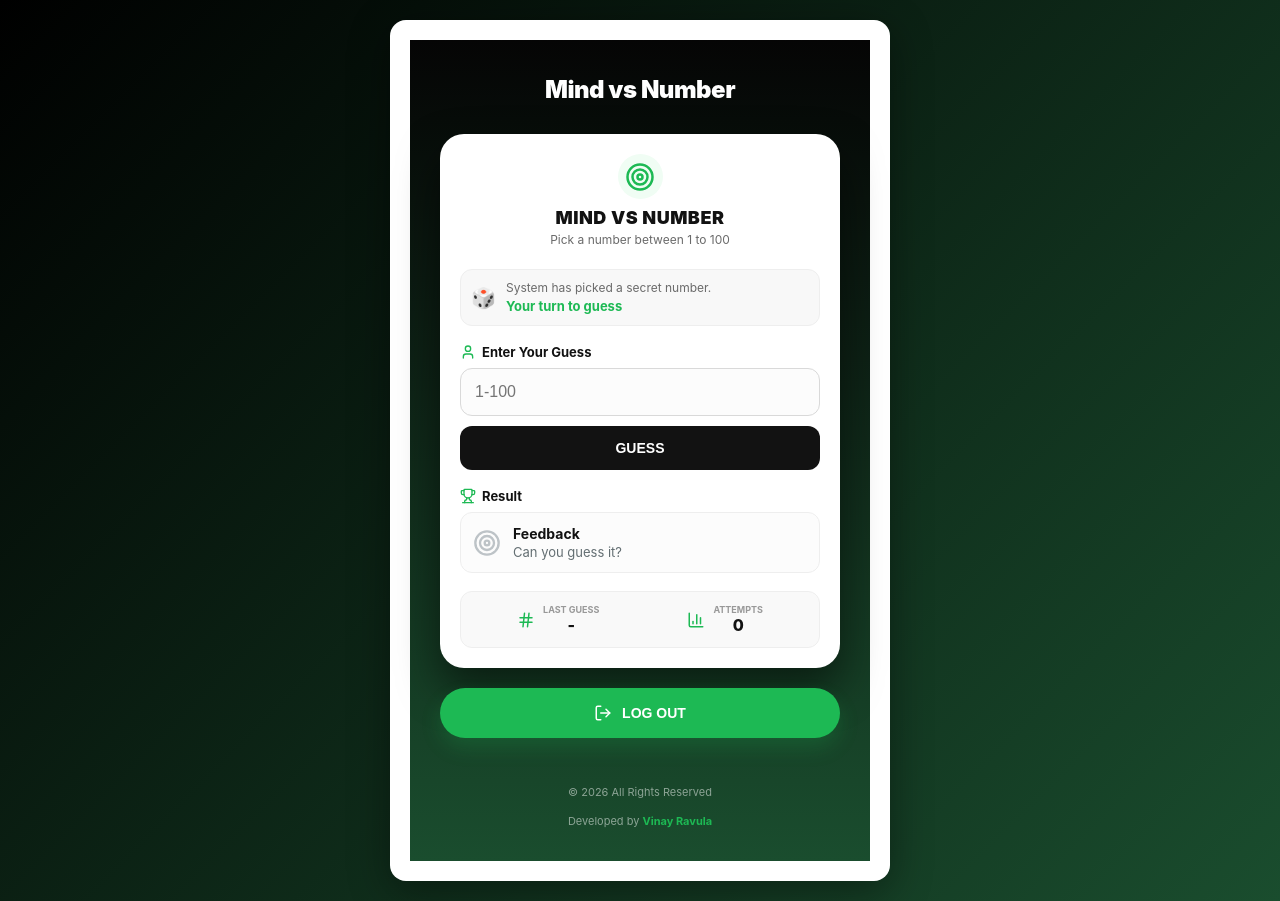
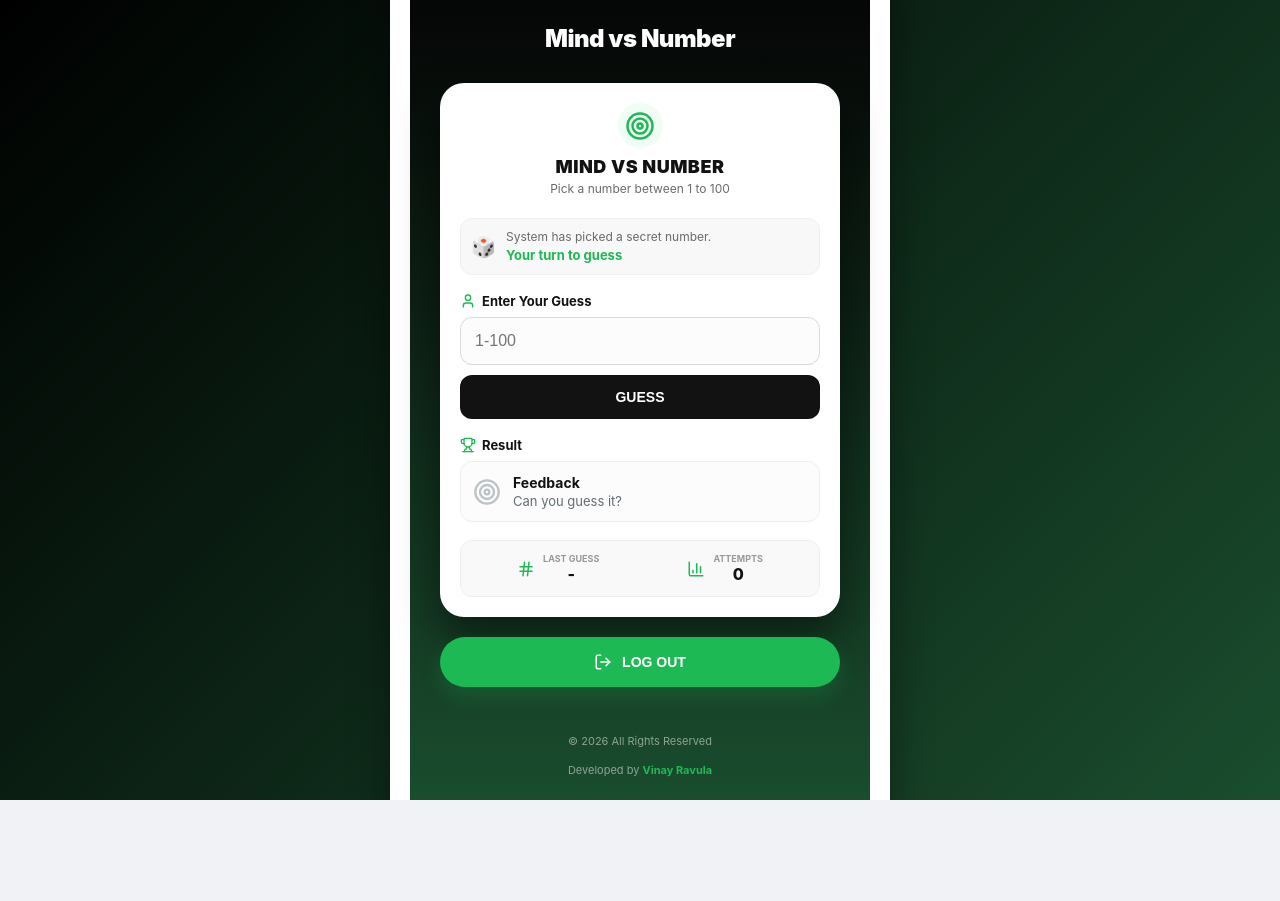
Before and after one commit to vinayravula7/gameui, a React (Create React App) app: page /dashboard in a window 1280 px wide. After the commit the page ends 800 px from the top, so only its background shows below. Built offline with nearby package versions, Linux system fonts and the light colour scheme; sample sign-in values are in the browser's storage.

Commit message:
Refactor container styles in Dashboard component
Updated container styles to use dynamic viewport height and added box-sizing to prevent overflow.

```diff
--- a/src/Dashboard.jsx
+++ b/src/Dashboard.jsx
@@ -15,15 +15,24 @@ const Dashboard = () => {
 };
 
 const styles = {
-  container: {
+container: {
     display: "flex",
     justifyContent: "center",
     alignItems: "center",
-    minHeight: "100vh",
+    /* 1. Use dynamic viewport height to avoid mobile address bar issues */
+    height: "100dvh",
+    width: "100vw",
+
+    /* 2. Critical: padding valla height penchakunda box-sizing set cheyali */
+    boxSizing: "border-box",
+
     background: "linear-gradient(135deg, #000000 0%, #1a4d2e 100%)",
     padding: "20px",
     fontFamily: "'Inter', sans-serif",
-  },
+
+    /* 3. Prevent any accidental content overflow */
+    overflow: "hidden",
+},
   contentWrapper: {
     width: "100%",
     maxWidth: "500px",
```
